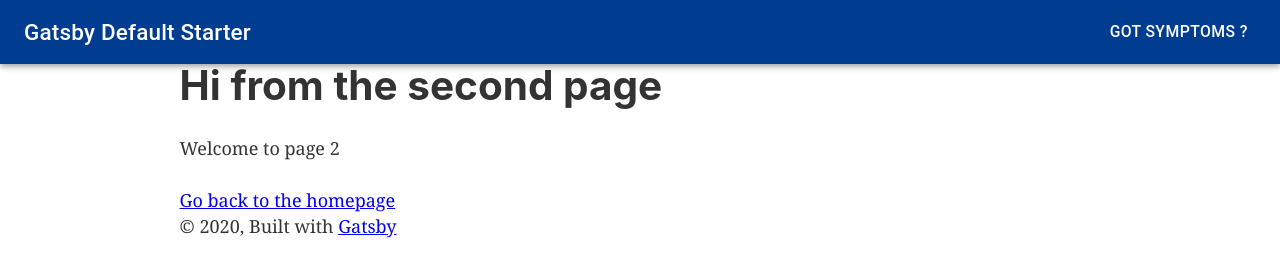
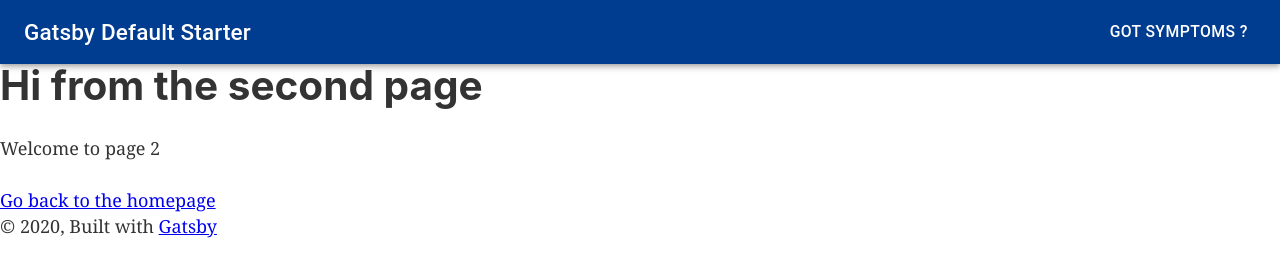
Before and after one commit to ernestkamara/covid-19-sl, a Gatsby site: page /page-2 in a window 1280 px wide. Built offline with nearby package versions, Linux system fonts and the light colour scheme; Gatsby itself is replaced by a stand-in of ours.

Commit message:
remove padding from main page

```diff
--- a/src/components/layout.js
+++ b/src/components/layout.js
@@ -26,13 +26,7 @@ const Layout = ({ children }) => {
   return (
     <>
       <Header siteTitle={data.site.siteMetadata.title} />
-      <div
-        style={{
-          margin: `0 auto`,
-          maxWidth: 960,
-          padding: `0 1.0875rem 1.45rem`,
-        }}
-      >
+      <div style={{ width: "100%" }}>
         <main>{children}</main>
         <footer>
           © {new Date().getFullYear()}, Built with
```
